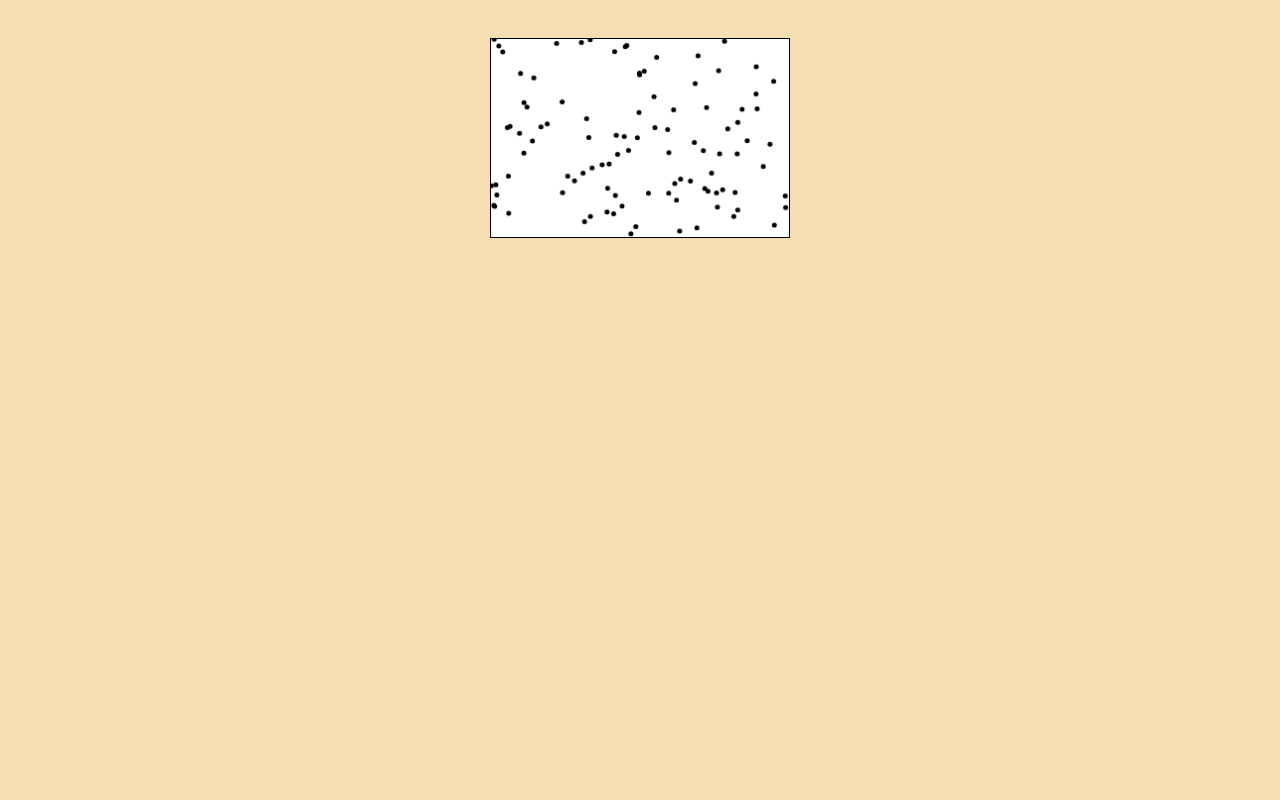
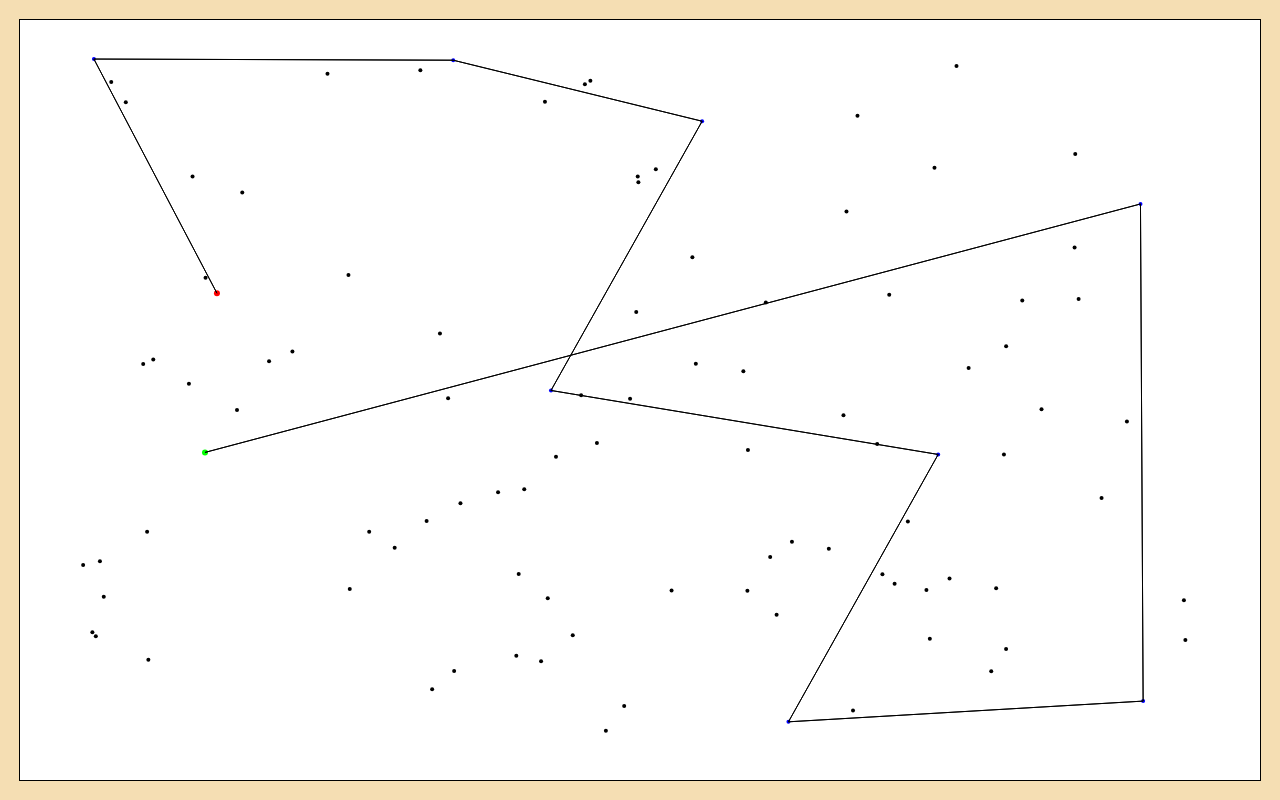
Before and after one commit to Botode/Botode.github.io, a plain HTML site: page index.html in a window 1280 px wide. Drawn offline with Linux system fonts and the light colour scheme.

Commit message:
add lines

```diff
--- a/index.css
+++ b/index.css
@@ -4,17 +4,28 @@
   box-sizing: border-box;
 }
 
+html,
+body {
+  height: 100%;
+  width: 100%;
+}
+
 body {
   background-color: wheat;
-  padding: 30px;
+  padding: 0;
+  margin: 0;
+  display: flex;
+  flex-direction: column;
+  justify-content: center;
+  align-items: center;
 }
 
 #canv {
   display: block;
   margin: 0 auto;
   padding: 0;
-  width: 300px;
-  height: 200px;
+  /* width: 300px; */
+  /* height: 200px; */
   border: 1px solid black;
   background-color: white;
 }
--- a/index.html
+++ b/index.html
@@ -8,6 +8,6 @@
   <link rel="stylesheet" type="text/css" href="index.css"></link>
 </head>
 <body>
-  <canvas id="canv" width="300" height="200">Ваш браузер не поддерживает Canvas</canvas>
+  <canvas id="canv">Ваш браузер не поддерживает Canvas</canvas>
 </body>
 </html>
--- a/index.js
+++ b/index.js
@@ -1,5 +1,7 @@
 document.addEventListener('DOMContentLoaded', () => {
   const canv = document.getElementById('canv');
+  canv.width = window.innerWidth - 40;
+  canv.height = window.innerHeight - 40;
   const canvWidth = canv.width;
   const canvHeight = canv.height;
   const ctx = canv.getContext('2d');
@@ -16,30 +18,183 @@ document.addEventListener('DOMContentLoaded', () => {
     ctx.putImageData(canvData, 0, 0);
   }
 
-  function drawPoint(x, y, d = 5, c = [0, 0, 0, 255]) {
+  function drawPoint(x, y, d = 4, c = [0, 0, 0, 255]) {
+    switch (c) {
+      case 0: c = [0, 0, 0, 255]; break;
+      case 1: c = [255, 0, 0, 255]; break;
+      case 2: c = [0, 255, 0, 255]; break;
+      case 3: c = [0, 0, 255, 255]; break;
+    }
     ctx.fillStyle = `rgba(${c[0]},${c[1]},${c[2]},${c[3]})`;
     ctx.beginPath();
     ctx.arc(x, y, d / 2, 0, 2 * Math.PI);
     ctx.fill();
   }
+  function drawLine(x0, y0, x1,y1, c = [0, 0, 0, 255]) {
+    switch (c) {
+      case 0: c = [0, 0, 0, 255]; break;
+      case 1: c = [255, 0, 0, 255]; break;
+      case 2: c = [0, 255, 0, 255]; break;
+      case 3: c = [0, 0, 255, 255]; break;
+    }
+    ctx.fillStyle = `rgba(${c[0]},${c[1]},${c[2]},${c[3]})`;
+    ctx.beginPath();
+    ctx.moveTo(x0,y0);
+    ctx.lineTo(x1,y1);
+    ctx.closePath();
+    ctx.stroke();
+  }
+  function drawText(k, x, y, c) {
+    switch (c) {
+      case 0: c = [0, 0, 0, 255]; break;
+      case 1: c = [255, 0, 0, 255]; break;
+      case 2: c = [0, 255, 0, 255]; break;
+      case 3: c = [0, 0, 255, 255]; break;
+    }
+    ctx.fillStyle = `rgba(${c[0]},${c[1]},${c[2]},${c[3]})`;
+    ctx.font = "12px serif";
+    ctx.fillText(k, x + 5, y);
+  }
 
   function getDistance(x0, y0, x1, y1) {
     return Math.sqrt((x0 - x1) ** 2 + (y0 - y1) ** 2);
   }
+  function sortPoints(a, b) {
+    return a[2] - b[2];
+  }
+  function findMinDist(a, beginpos) {
+    let i = beginpos;
+    while (i >= 0 && i < dists.length) {
+      if (dists[i][0] == a || dists[i][1] == a) return i;
+      i += 1;
+    }
+    if (i < 0 || i >= dists.length) return -1;
+  }
+  function compareDensity(a, b) {
+    if (a == b) return -1;
+    if ((a == startPoint && b == endPoint) || (a == endPoint && b == startPoint)) return -1;
+    if ((a == startPoint || a == endPoint)) return b;
+    if ((b == startPoint || b == endPoint)) return a;
+    let diff = 0;
+    let pos_a = 0;
+    let pos_b = 0;
+    do {
+      pos_a = findMinDist(a, pos_a);
+      pos_b = findMinDist(b, pos_b);
+      if (pos_a == pos_b) {
+        pos_a = findMinDist(a, pos_a + 1);
+        pos_b = findMinDist(b, pos_b + 1);
+      }
+      if (pos_a == -1) return a;
+      if (pos_b == -1) return b;
+      let diff = dists[pos_a][2] - dists[pos_b][2];
+      if (diff < 0) return a;
+      if (diff > 0) return b;
+    } while (diff == 0);
+  }
+  function deletePoint(a) {
+    for (let i = 0; i < dists.length; i += 1) {
+      if (dists[i][0] == a || dists[i][1] == a) {
+        dists.splice(i, 1);
+        i -= 1;
+      }
+    }
+    delete points[a];
+  }
+  function thinoutPoints(m) {
+    let cur_index = 0;
+    do {
+      let delPoint = -1;
+      do {
+        delPoint = compareDensity(dists[cur_index][0], dists[cur_index][1]);
+        if (delPoint == -1) cur_index += 1;
+      } while (delPoint == -1);
+      deletePoint(delPoint);
+    } while (Object.keys(points).length > m)
+  }
+  function setControlPoint(k) {
+    if (origin_points[k].c == 0)
+      origin_points[k].c = 3;
+  }
+  function setControlPoints() {
+    Object.keys(points).forEach((k) => setControlPoint(k));
+  }
+  function buildRoute() {
+    route.push(startPoint);
+
+    let curPoint = startPoint;
+    let nextPoint = startPoint;
+    let pos = 0;
+    do {
+      pos = findMinDist(curPoint, pos);
+
+      if (pos == -1) {
+        route.push(endPoint);
+        break;
+      }
+
+      nextPoint = dists[pos][0] == curPoint ? dists[pos][1] : dists[pos][0];
+
+      if (nextPoint == endPoint) { pos += 1; continue; }
+      if (route.indexOf(nextPoint) != -1) { pos += 1; continue; }
+
+      curPoint = nextPoint;
+      route.push(nextPoint);
+      pos = 0;
+    } while (true);
+  }
+  function displayPoints() {
+    Object.values(origin_points).forEach(({ x, y, d, c }) => drawPoint(x, y, d, c));
+    // Object.entries(origin_points).forEach(([k, { x, y, d, c }]) => drawText(k, x, y, c));
+  }
+  function displayRoute() {
+    for ( let i = 0; i < route.length-1; i+=1) {
+      drawLine(points[route[i]].x,points[route[i]].y,points[route[i+1]].x,points[route[i+1]].y,0);
+    }
+  }
+  function displayDump() {
+    console.log(origin_points);
+    console.log(origin_dists);
+    console.log(points);
+    console.log(dists);
+    console.log(route);
+  }
 
   const n = 100;
-  const points = [];
+
+  const origin_points = {};
   for (let i = 0; i < n; i += 1) {
-    points.push({ x: Math.random() * canvWidth, y: Math.random() * canvHeight });
+    origin_points[i] = { x: (Math.random() * 0.9 + 0.05) * canvWidth, y: (Math.random() * 0.9 + 0.05) * canvHeight, d: 4, c: 0 };
   }
-  points.forEach(({ x, y }) => drawPoint(x, y));
-  const dists = [];
-  for (let i = 0; i < points.length - 1; i += 1) {
-    for (let j = i + 1; j < points.length; j += 1) {
-      dists[i] = [];
-      dists[i][j] = getDistance(points[i].x, points[i].y, points[j].x, points[j].y);
+
+  const origin_dists = [];
+  for (let i = 0; i < n - 1; i += 1) {
+    for (let j = i + 1; j < n; j += 1) {
+      origin_dists.push([i, j, getDistance(
+        origin_points[i].x, origin_points[i].y,
+        origin_points[j].x, origin_points[j].y
+      )]);
     }
   }
 
-  console.log(dists);
+  origin_dists.sort(sortPoints);
+
+  let startPoint = 0;
+  let endPoint = 0;
+  startPoint = Math.floor(Math.random() * n);
+  while ((endPoint = Math.floor(Math.random() * n)) == startPoint);
+  origin_points[startPoint].c = 1; origin_points[startPoint].d = 6;
+  origin_points[endPoint].c = 2; origin_points[endPoint].d = 6;
+
+  let dists = JSON.parse(JSON.stringify(origin_dists));
+  let points = JSON.parse(JSON.stringify(origin_points));
+  thinoutPoints(10);
+  setControlPoints();
+  let route = [];
+  buildRoute();
+
+  displayPoints();
+  displayRoute();
+
+  displayDump();
 });
```
